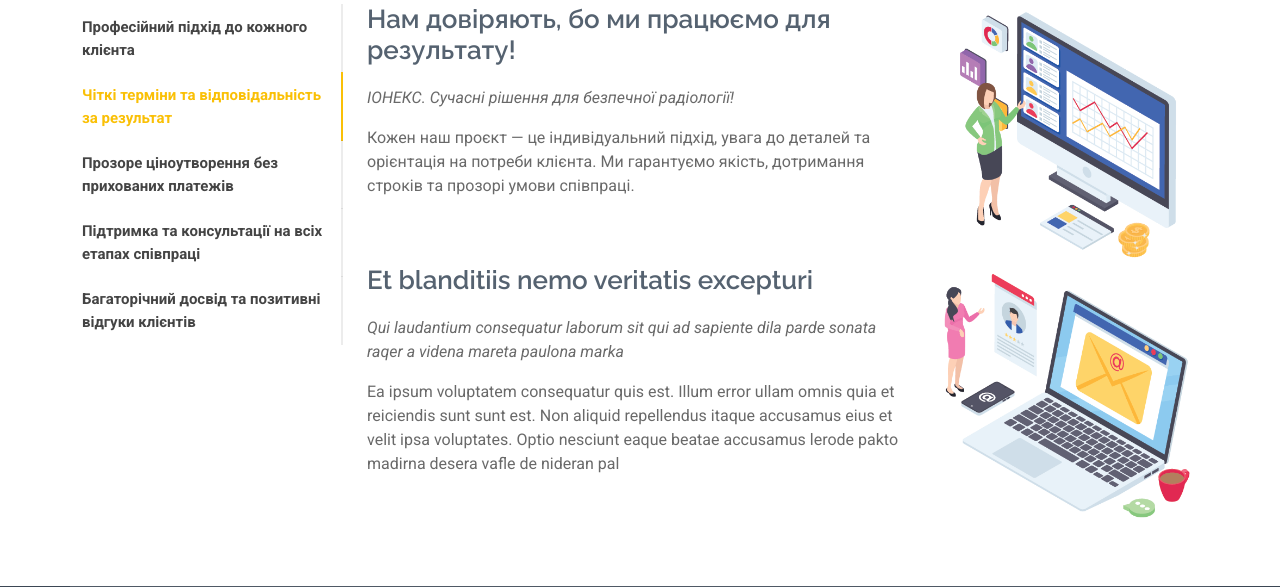
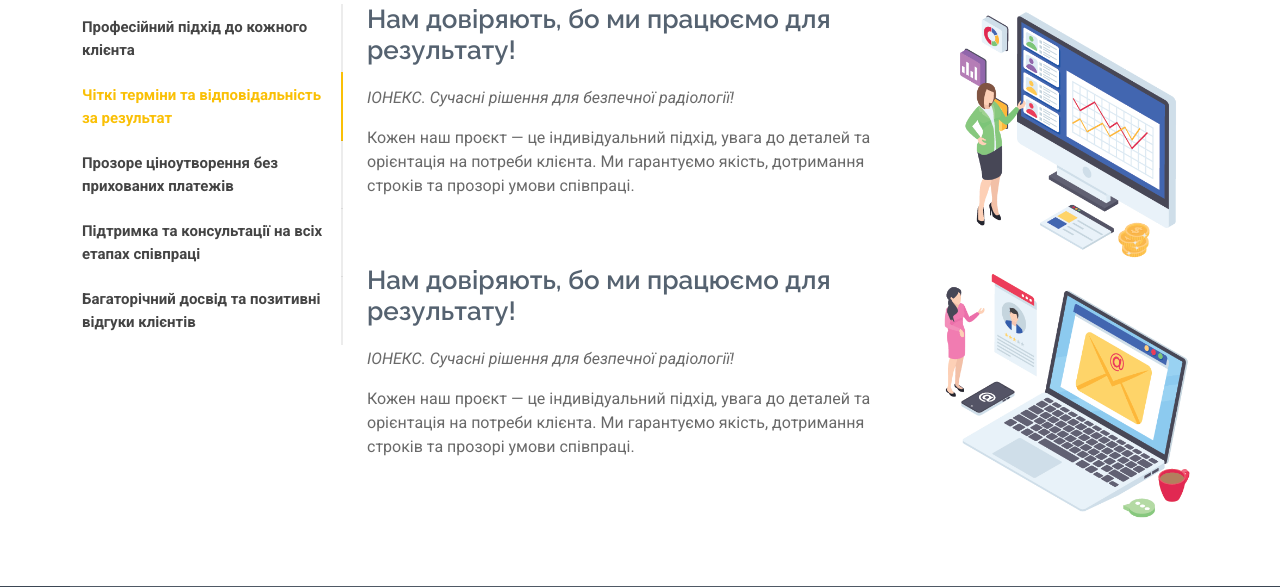
Before and after one commit to serg-kss/ionex, a Django app: page /poslugi/ in a window 1280 px wide, after a click on "Чіткі терміни та відповідальність за результат". Shown: the part 584-1171 px from the top of the page. Run offline with Django 5.2, Linux system fonts and the light colour scheme; data comes from the database, SQL or seed files in the repository; tables that the repository leaves empty hold one stand-in row (values such as "Sample post"); parts of the project's set-up code (start-up, migrations or seed data) failed here and were passed over; some libraries are stand-ins or nearby versions.

Commit message:
service corrections

```diff
--- a/services/templates/services/services.html
+++ b/services/templates/services/services.html
@@ -90,9 +90,9 @@
               <div class="tab-pane" id="features-tab-2">
                 <div class="row">
                   <div class="col-lg-8 details order-2 order-lg-1">
-                    <h3>Et blanditiis nemo veritatis excepturi</h3>
-                    <p class="fst-italic">Qui laudantium consequatur laborum sit qui ad sapiente dila parde sonata raqer a videna mareta paulona marka</p>
-                    <p>Ea ipsum voluptatem consequatur quis est. Illum error ullam omnis quia et reiciendis sunt sunt est. Non aliquid repellendus itaque accusamus eius et velit ipsa voluptates. Optio nesciunt eaque beatae accusamus lerode pakto madirna desera vafle de nideran pal</p>
+                    <h3>Нам довіряють, бо ми працюємо для результату!</h3>
+                    <p class="fst-italic">ІОНЕКС. Сучасні рішення для безпечної радіології!</p>
+                    <p>Кожен наш проєкт — це індивідуальний підхід, увага до деталей та орієнтація на потреби клієнта. Ми гарантуємо якість, дотримання строків та прозорі умови співпраці.</p>
                   </div>
                   <div class="col-lg-4 text-center order-1 order-lg-2">
                     <img src="assets/img/tabs/tab-2.png" alt="" class="img-fluid">
@@ -102,9 +102,9 @@
               <div class="tab-pane" id="features-tab-3">
                 <div class="row">
                   <div class="col-lg-8 details order-2 order-lg-1">
-                    <h3>Impedit facilis occaecati odio neque aperiam sit</h3>
-                    <p class="fst-italic">Eos voluptatibus quo. Odio similique illum id quidem non enim fuga. Qui natus non sunt dicta dolor et. In asperiores velit quaerat perferendis aut</p>
-                    <p>Iure officiis odit rerum. Harum sequi eum illum corrupti culpa veritatis quisquam. Neque necessitatibus illo rerum eum ut. Commodi ipsam minima molestiae sed laboriosam a iste odio. Earum odit nesciunt fugiat sit ullam. Soluta et harum voluptatem optio quae</p>
+                    <h3>Нам довіряють, бо ми працюємо для результату!</h3>
+                    <p class="fst-italic">ІОНЕКС. Сучасні рішення для безпечної радіології!</p>
+                    <p>Кожен наш проєкт — це індивідуальний підхід, увага до деталей та орієнтація на потреби клієнта. Ми гарантуємо якість, дотримання строків та прозорі умови співпраці.</p>
                   </div>
                   <div class="col-lg-4 text-center order-1 order-lg-2">
                     <img src="assets/img/tabs/tab-3.png" alt="" class="img-fluid">
@@ -114,9 +114,9 @@
               <div class="tab-pane" id="features-tab-4">
                 <div class="row">
                   <div class="col-lg-8 details order-2 order-lg-1">
-                    <h3>Fuga dolores inventore laboriosam ut est accusamus laboriosam dolore</h3>
-                    <p class="fst-italic">Totam aperiam accusamus. Repellat consequuntur iure voluptas iure porro quis delectus</p>
-                    <p>Eaque consequuntur consequuntur libero expedita in voluptas. Nostrum ipsam necessitatibus aliquam fugiat debitis quis velit. Eum ex maxime error in consequatur corporis atque. Eligendi asperiores sed qui veritatis aperiam quia a laborum inventore</p>
+                    <h3>Нам довіряють, бо ми працюємо для результату!</h3>
+                    <p class="fst-italic">ІОНЕКС. Сучасні рішення для безпечної радіології!</p>
+                    <p>Кожен наш проєкт — це індивідуальний підхід, увага до деталей та орієнтація на потреби клієнта. Ми гарантуємо якість, дотримання строків та прозорі умови співпраці.</p>
                   </div>
                   <div class="col-lg-4 text-center order-1 order-lg-2">
                     <img src="assets/img/tabs/tab-4.png" alt="" class="img-fluid">
@@ -126,9 +126,9 @@
               <div class="tab-pane" id="features-tab-5">
                 <div class="row">
                   <div class="col-lg-8 details order-2 order-lg-1">
-                    <h3>Est eveniet ipsam sindera pad rone matrelat sando reda</h3>
-                    <p class="fst-italic">Omnis blanditiis saepe eos autem qui sunt debitis porro quia.</p>
-                    <p>Exercitationem nostrum omnis. Ut reiciendis repudiandae minus. Omnis recusandae ut non quam ut quod eius qui. Ipsum quia odit vero atque qui quibusdam amet. Occaecati sed est sint aut vitae molestiae voluptate vel</p>
+                    <h3>Нам довіряють, бо ми працюємо для результату!</h3>
+                    <p class="fst-italic">ІОНЕКС. Сучасні рішення для безпечної радіології!</p>
+                    <p>Кожен наш проєкт — це індивідуальний підхід, увага до деталей та орієнтація на потреби клієнта. Ми гарантуємо якість, дотримання строків та прозорі умови співпраці.</p>
                   </div>
                   <div class="col-lg-4 text-center order-1 order-lg-2">
                     <img src="assets/img/tabs/tab-5.png" alt="" class="img-fluid">
```
